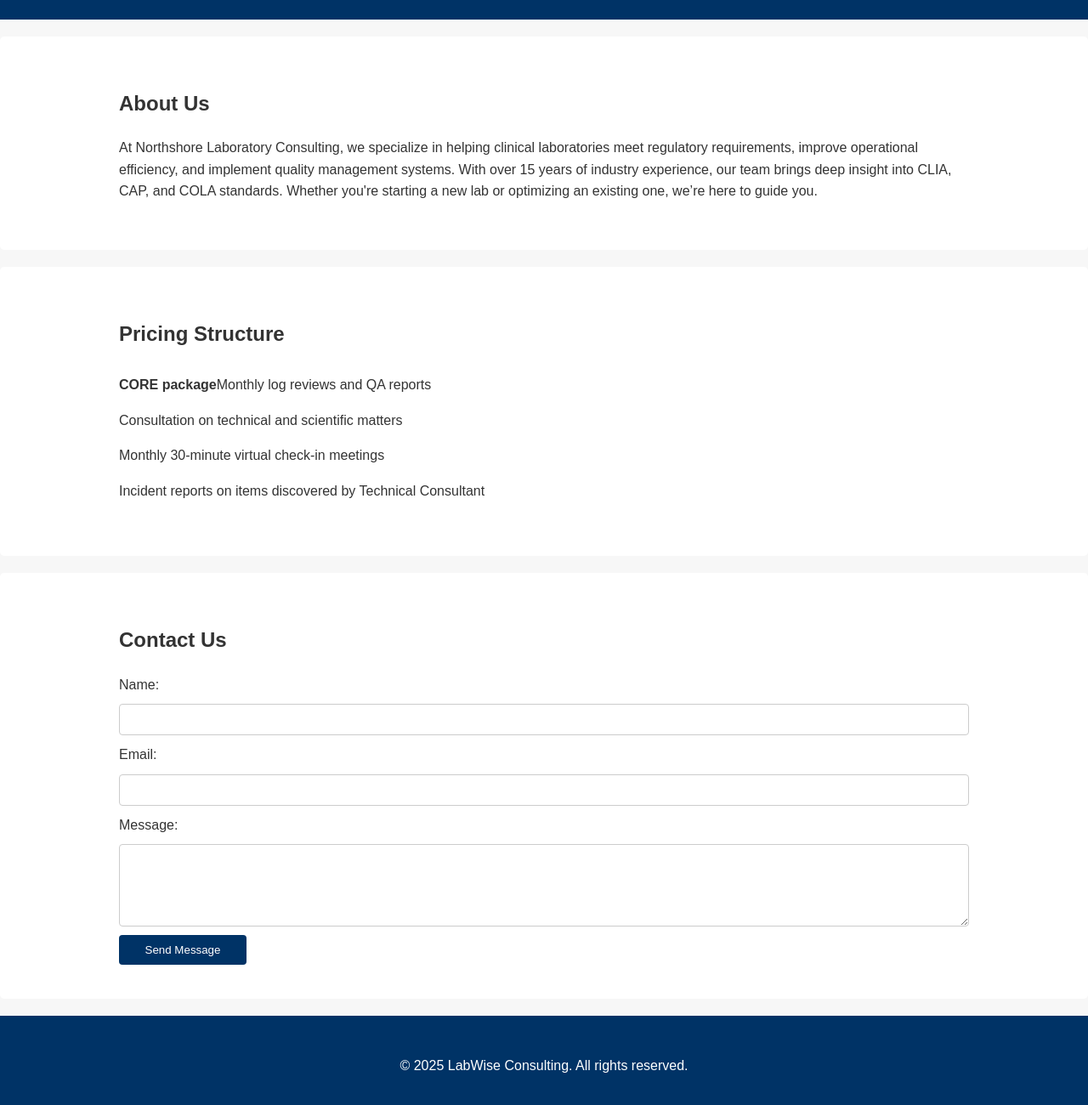
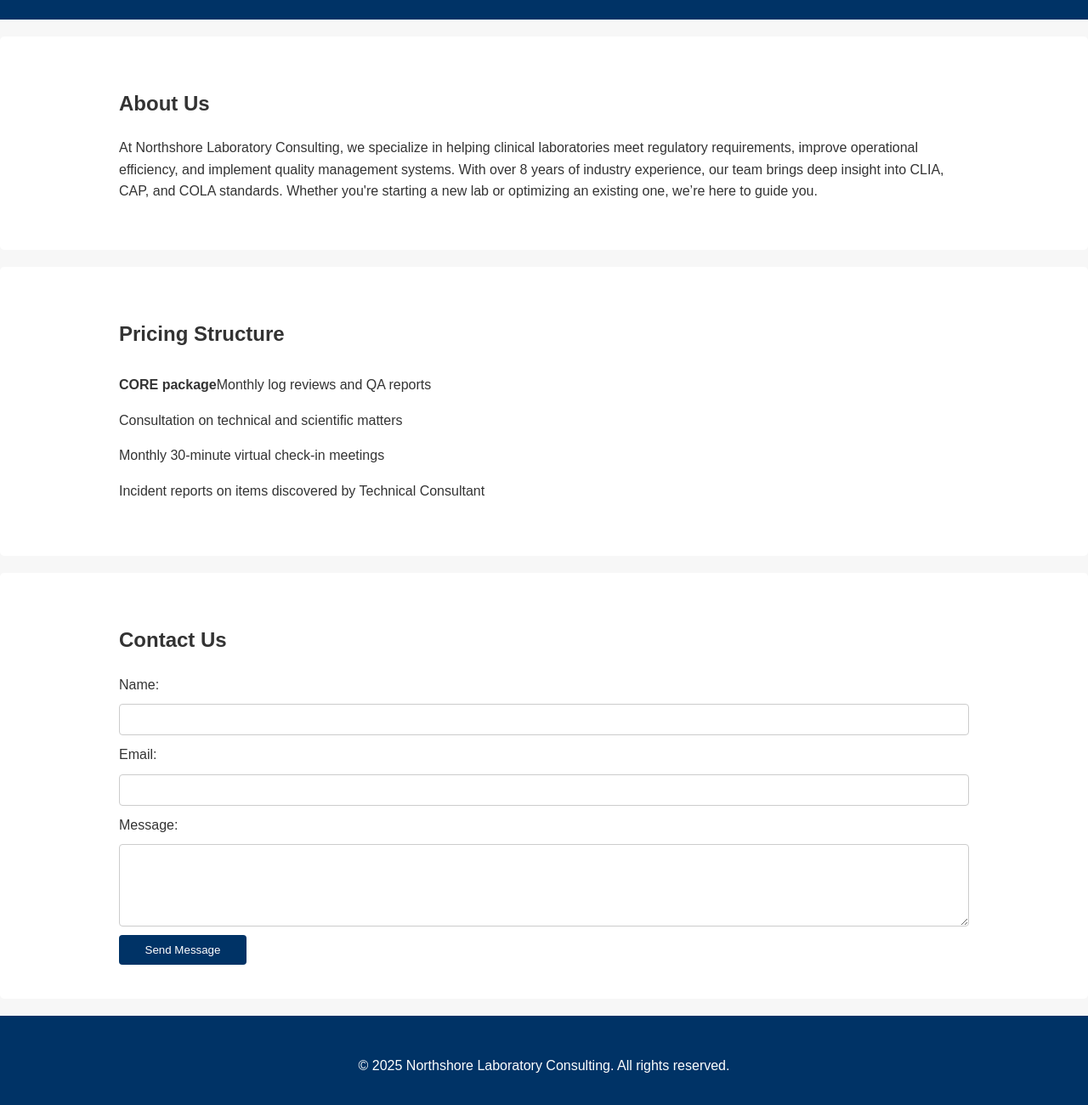
Before and after one commit to robert-kinkley/NSLC-website, a plain HTML site: page index.html in a window 1280 px wide. Shown: the part 134-1434 px from the top of the page at 85% size. Drawn offline with Linux system fonts and the light colour scheme.

Commit message:
Update index.html

```diff
--- a/index.html
+++ b/index.html
@@ -22,7 +22,7 @@
     <div class="container">
       <h2>About Us</h2>
       <p>
-        At Northshore Laboratory Consulting, we specialize in helping clinical laboratories meet regulatory requirements, improve operational efficiency, and implement quality management systems. With over 15 years of industry experience, our team brings deep insight into CLIA, CAP, and COLA standards. Whether you're starting a new lab or optimizing an existing one, we’re here to guide you.
+        At Northshore Laboratory Consulting, we specialize in helping clinical laboratories meet regulatory requirements, improve operational efficiency, and implement quality management systems. With over 8 years of industry experience, our team brings deep insight into CLIA, CAP, and COLA standards. Whether you're starting a new lab or optimizing an existing one, we’re here to guide you.
       </p>
     </div>
   </section>
@@ -59,7 +59,7 @@
 
   <footer>
     <div class="container">
-      <p>&copy; 2025 LabWise Consulting. All rights reserved.</p>
+      <p>&copy; 2025 Northshore Laboratory Consulting. All rights reserved.</p>
     </div>
   </footer>
 </body>
```
